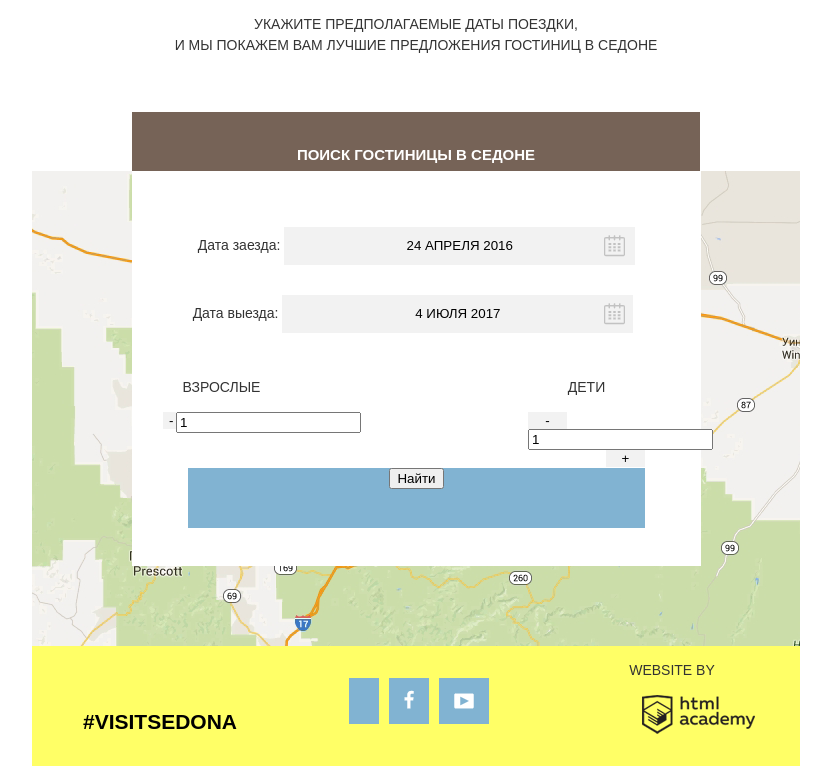
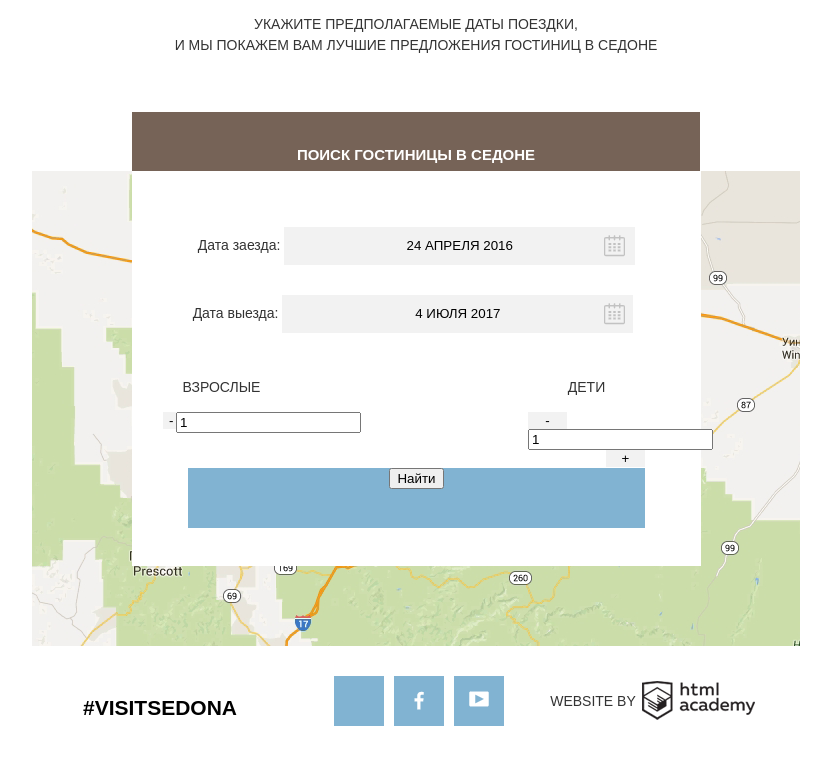
Before and after one commit to SvetlanaPoslavski/74248-sedona, a plain HTML site: page index.html in a window 1280 px wide. Shown: the part 1821-2587 px from the top of the page, without its empty margins (224-1055 px from the left). Drawn offline with Linux system fonts and the light colour scheme.

Commit message:
футер

```diff
--- a/css/style.css
+++ b/css/style.css
@@ -378,7 +378,7 @@ position: relative;
 	display: inline-block;
     width: 768px;
 	height: 120px;
-	background: #ffff66;
+	background: #ffffff;
 
 }
 .hashtag  {
@@ -401,8 +401,7 @@ position: relative;
      float: left;
      vertical-align: middle;
      margin-top: 30px;
-
-     width: calc(100%/3);
+    width: calc(100%/3);
 
 
 }
@@ -418,13 +417,16 @@ position: relative;
 	color: #ffffff;
 	margin-left: 6px;
 	background-size: 50px;
-	padding: 10px 15px;
+	/*padding: 10px 15px;*/
+	display: inline-block;
+	vertical-align: middle;
 }
-.social-btn-fb {
-	padding: 10px 5px;
+
+.footer-social img {
+	vertical-align: middle;
+	margin-top: 15px;
 
 }
-
 
 }
 .footer-copyright {
@@ -438,7 +440,12 @@ position: relative;
 
 }
 .footer-copyright p {
-
+	display: inline-block;
+    margin-top: 45px;
+}
+.footer-copyright img{
+    display: inline-block;
+    margin-top: 35px;
 }
 .btn {
 	display: inline-block;
```
